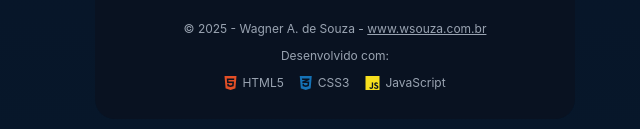
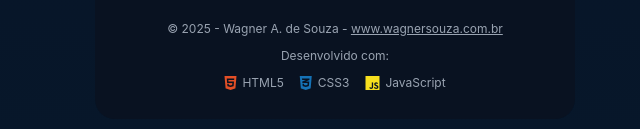
Before and after one commit to andradeswagner/wagnersouza, a plain HTML site: page index.html in a window 1280 px wide. Shown: the part 751-880 px from the top of the page, 305-945 px from the left. Drawn offline with Linux system fonts and the light colour scheme.

Commit message:
Update index.html
Signed-off-by: Wagner A. de Souza - II <229242867+andradeswagner@users.noreply.github.com>

```diff
--- a/index.html
+++ b/index.html
@@ -63,7 +63,7 @@ footer{
     <p class="bio"></p>
     <section class="links" id="linksList"></section>
     <footer>
-      <p>© 2025 - Wagner A. de Souza - <a href="https://www.wsouza.com.br" target="_blank" style="color:#9aa4b2">www.wsouza.com.br</a></p>
+      <p>© 2025 - Wagner A. de Souza - <a href="https://www.wagnersouza.com.br" target="_blank" style="color:#9aa4b2">www.wagnersouza.com.br</a></p>
       <p>Desenvolvido com:</p>
       <div class="footer-tech">
         <a href="https://developer.mozilla.org/docs/Web/HTML" target="_blank"><i class="fa-brands fa-html5" style="color:#E34F26;"></i>HTML5</a>
```
